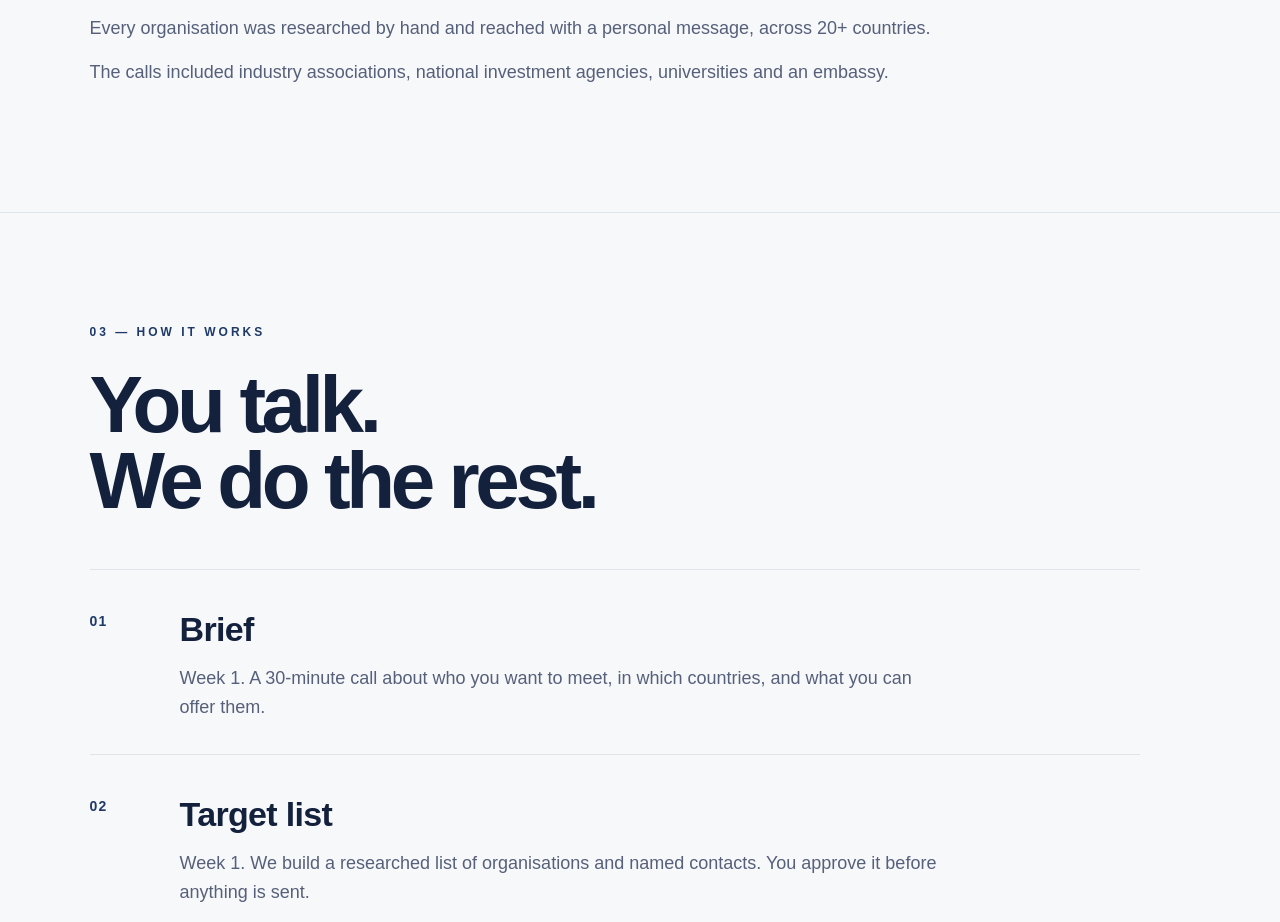
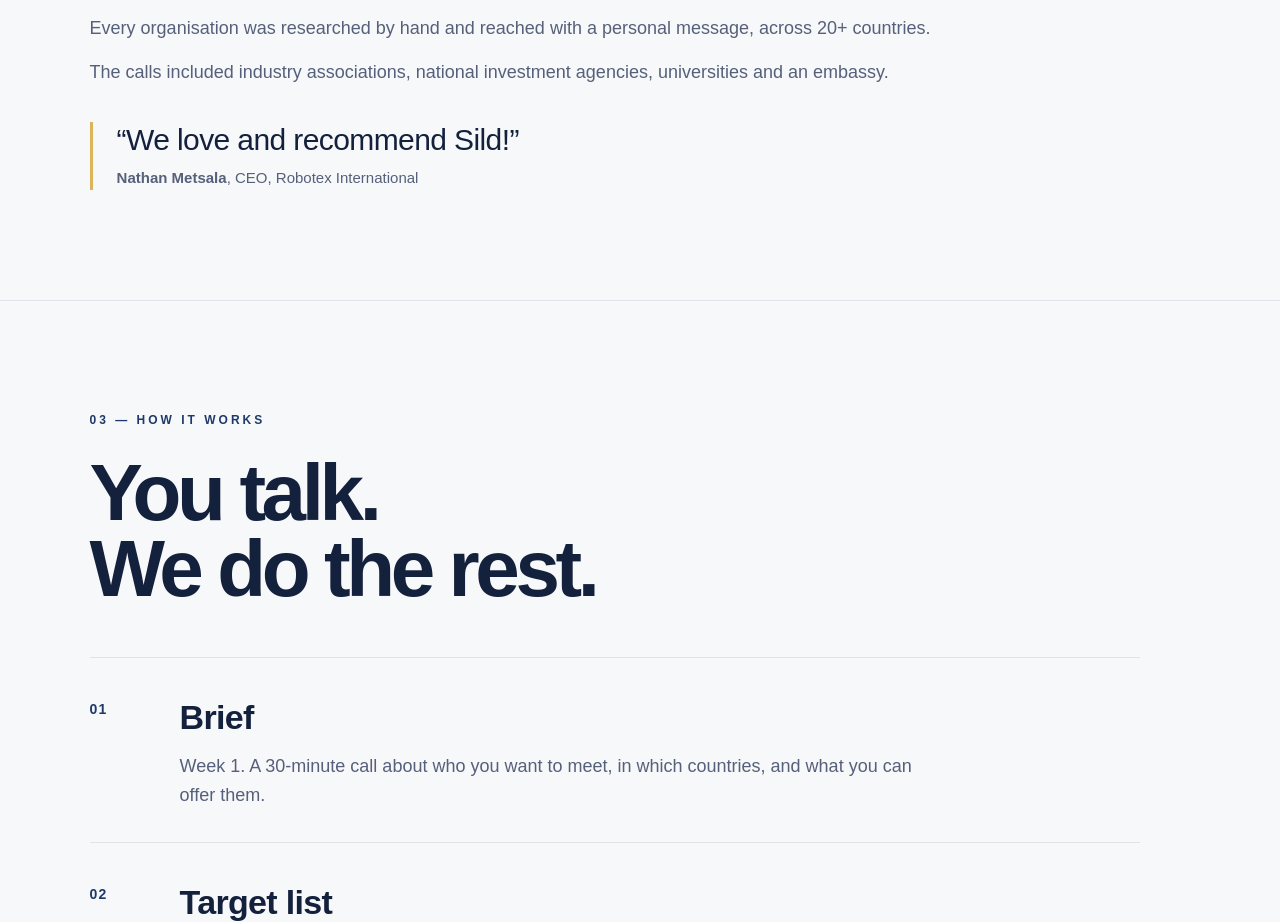
Before and after one commit to mhobesalu/sildpartners, a plain HTML site: page index.html in a window 1280 px wide. Shown: the part 4220-5142 px from the top of the page. Drawn offline with Linux system fonts and the light colour scheme.

Commit message:
Add Robotex CEO quote to the Robotex case (#34)
Claude-Session: https://claude.ai/code/session_01Bok4WJWAp3ShiwBTDaaCXp

Co-authored-by: Claude <noreply@anthropic.com>

```diff
--- a/index.html
+++ b/index.html
@@ -393,6 +393,9 @@ h3 { letter-spacing: -0.02em; text-wrap: balance; }
 .funnel-step.last { background: var(--gold); color: var(--navy); }
 .arrow { color: var(--blue); font-size: 18px; }
 .case p { color: var(--grey); font-size: 18px; max-width: 850px; margin-bottom: 15px; }
+.case-quote { margin-top: 35px; padding-left: 24px; border-left: 3px solid var(--gold); }
+.case .case-quote p { color: var(--navy); font-size: clamp(22px, 2.6vw, 30px); line-height: 1.2; letter-spacing: -0.02em; margin-bottom: 8px; }
+.case-quote-by { color: var(--grey); font-size: 15px; }
 
 /* STEPS */
 .steps { list-style: none; max-width: 1050px; }
@@ -588,6 +591,10 @@ footer a { color: inherit; text-decoration: underline; text-underline-offset: 2p
     </div>
     <p>Every organisation was researched by hand and reached with a personal message, across 20+ countries.</p>
     <p>The calls included industry associations, national investment agencies, universities and an embassy.</p>
+    <blockquote class="case-quote">
+      <p>“We love and recommend Sild!”</p>
+      <div class="case-quote-by"><strong>Nathan Metsala</strong>, CEO, Robotex International</div>
+    </blockquote>
   </div>
 </section>
 
```
Also changed, not shown: llms.txt.
